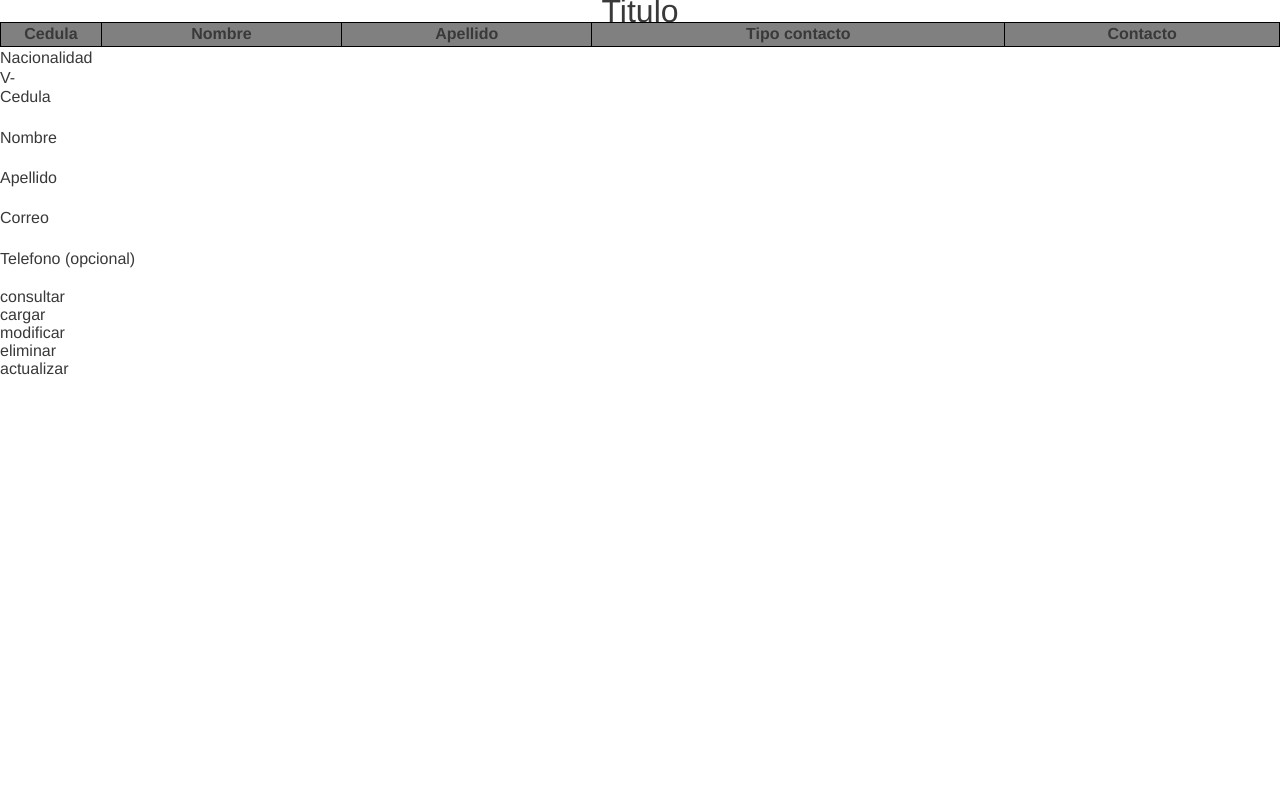
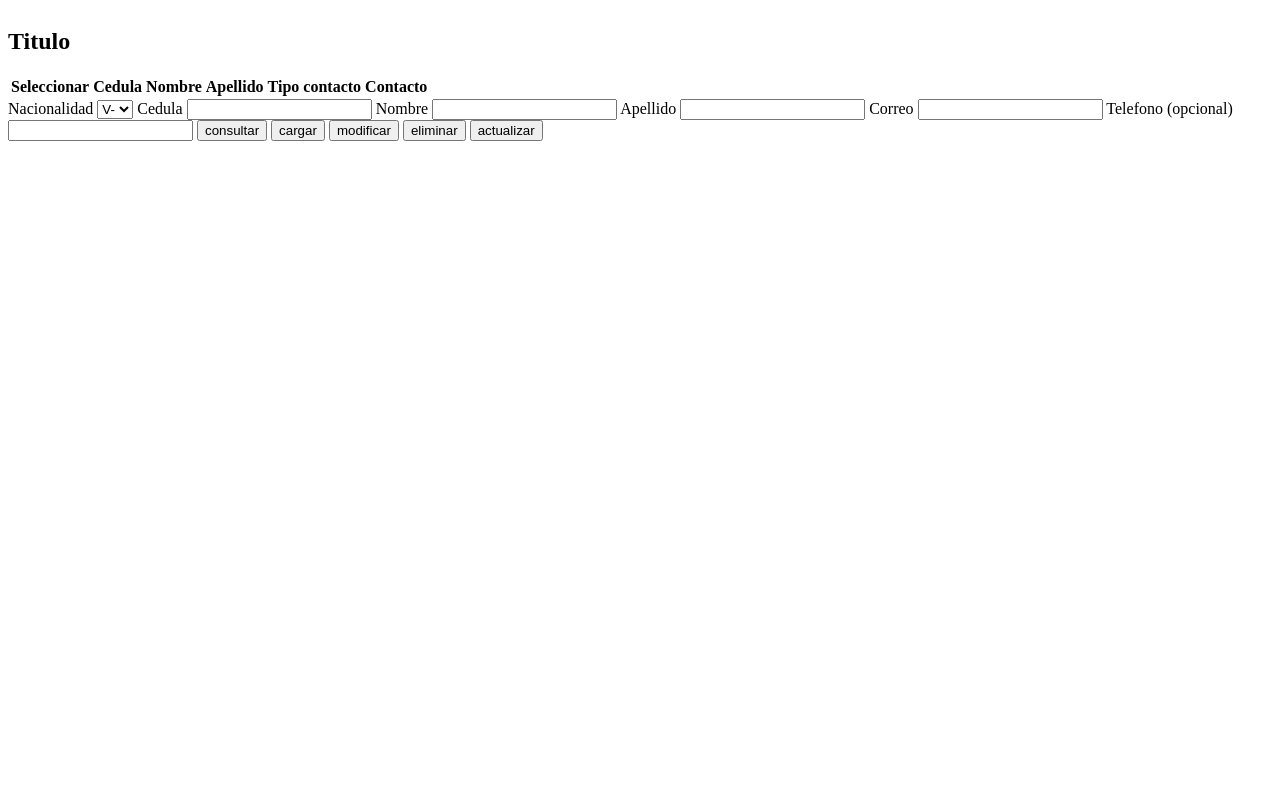
Before and after one commit to andlicon/Experimental, a PHP site: page /php/interfazRepresentante/representanteView.php in a window 1280 px wide. Run offline with PHP 8.4, Linux system fonts and the light colour scheme; lists and menus that the app fills with data are empty.

Commit message:
commit general

```diff
--- a/Sass/__base.scss
+++ b/Sass/__base.scss
@@ -1,139 +1,139 @@
-@charset "UTF-8";
-/*VARIABLES*/
-:root {
-  --negro: #393939;
-  /* Tipografía */
-  --tipo-principal: Helvetica, Arial, sans-serif;
-  --tipo-secundaria: Verdana;
-}
+// @charset "UTF-8";
+// /*VARIABLES*/
+// :root {
+//   --negro: #393939;
+//   /* Tipografía */
+//   --tipo-principal: Helvetica, Arial, sans-serif;
+//   --tipo-secundaria: Verdana;
+// }
 
-/* Modo oscuro */
-@media (prefers-color-scheme: dark) {
-  :root {
-    --negro: #393939;
-  }
-}
+// /* Modo oscuro */
+// @media (prefers-color-scheme: dark) {
+//   :root {
+//     --negro: #393939;
+//   }
+// }
 
-/*reset */
-* {
-  margin: 0;
-  padding: 0;
-  border: 0;
-  -webkit-box-sizing: border-box;
-          box-sizing: border-box;
-  vertical-align: baseline;
-}
+// /*reset */
+// * {
+//   margin: 0;
+//   padding: 0;
+//   border: 0;
+//   -webkit-box-sizing: border-box;
+//           box-sizing: border-box;
+//   vertical-align: baseline;
+// }
 
-/* Imagenes */
-img, picture, video, iframe, figure {
-  max-width: 100%;
-  width: 100%;
-  display: block;
+// /* Imagenes */
+// img, picture, video, iframe, figure {
+//   max-width: 100%;
+//   width: 100%;
+//   display: block;
 
-  -o-object-fit: cover;
-     object-fit: cover;
+//   -o-object-fit: cover;
+//      object-fit: cover;
 
-  -o-object-position: center center;
-     object-position: center center;
-}
+//   -o-object-position: center center;
+//      object-position: center center;
+// }
 
-/* reset hipervínculos */
-a {
-  display: block;
-  text-decoration: none;
-  color: inherit;
-  font-size: inherit;
-}
-/* hipervinculos dentro de parrafos se comportan igual*/
-p a {
-  display: inline;
-}
+// /* reset hipervínculos */
+// a {
+//   display: block;
+//   text-decoration: none;
+//   color: inherit;
+//   font-size: inherit;
+// }
+// /* hipervinculos dentro de parrafos se comportan igual*/
+// p a {
+//   display: inline;
+// }
 
-/* reset li*/
-li {
-  list-style-type: none;
-}
+// /* reset li*/
+// li {
+//   list-style-type: none;
+// }
 
-/*scroll suave*/
-html {
-  scroll-behavior: smooth;
-}
+// /*scroll suave*/
+// html {
+//   scroll-behavior: smooth;
+// }
 
-/*Etiquetas de texto*/
-h1, h2, h3, h4, h5, h6, p, span, a, strong, blockquote, i, b, u, em {
-  font-size: 1em;
-  font-weight: inherit;
-  font-style: inherit;
-  text-decoration: none;
-  color: inherit;
-}
+// /*Etiquetas de texto*/
+// h1, h2, h3, h4, h5, h6, p, span, a, strong, blockquote, i, b, u, em {
+//   font-size: 1em;
+//   font-weight: inherit;
+//   font-style: inherit;
+//   text-decoration: none;
+//   color: inherit;
+// }
 
-/* pseudoelementos de quote */
-blockquote:before, blockquote:after, q:before, q:after {
-  content: "";
-  content: none;
-}
+// /* pseudoelementos de quote */
+// blockquote:before, blockquote:after, q:before, q:after {
+//   content: "";
+//   content: none;
+// }
 
-/* teexto seleccionable */
-::-moz-selection {
-  background-color: var(--negro);
-  color: var(--blanco);
-}
-::selection {
-  background-color: var(--negro);
-  color: var(--blanco);
-}
+// /* teexto seleccionable */
+// ::-moz-selection {
+//   background-color: var(--negro);
+//   color: var(--blanco);
+// }
+// ::selection {
+//   background-color: var(--negro);
+//   color: var(--blanco);
+// }
 
-/* Tipografía y formulario*/
-form, input, textarea, select, button, label {
-  font-family: inherit;
-  font-size: inherit;
-  -webkit-hyphens: auto;
-      -ms-hyphens: auto;
-          hyphens: auto;
-  background-color: transparent;
-  color: inherit;
-  display: block;
+// /* Tipografía y formulario*/
+// form, input, textarea, select, button, label {
+//   font-family: inherit;
+//   font-size: inherit;
+//   -webkit-hyphens: auto;
+//       -ms-hyphens: auto;
+//           hyphens: auto;
+//   background-color: transparent;
+//   color: inherit;
+//   display: block;
 
-  -webkit-appearance: none;
-     -moz-appearance: none;
-          appearance: none;
-}
+//   -webkit-appearance: none;
+//      -moz-appearance: none;
+//           appearance: none;
+// }
 
-/* tablas */
-table, tr, td {
-  border-collapse: collapse;
-  border-spacing: 0;
-}
+// /* tablas */
+// table, tr, td {
+//   border-collapse: collapse;
+//   border-spacing: 0;
+// }
 
-/* SVG */
-svg {
-  width: 100%;
-  display: block;
-  fill: currentColor;
-}
+// /* SVG */
+// svg {
+//   width: 100%;
+//   display: block;
+//   fill: currentColor;
+// }
 
-/* Tipografía */
-body {
-  min-height: 100vh;
-  font-size: 100%;
-  font-family: var(--tipo-principal);
-  color: var(--negro);
+// /* Tipografía */
+// body {
+//   min-height: 100vh;
+//   font-size: 100%;
+//   font-family: var(--tipo-principal);
+//   color: var(--negro);
 
-  line-height: 1.4em;
+//   line-height: 1.4em;
 
-  -webkit-hyphens: auto;
-      -ms-hyphens: auto;
-          hyphens: auto;
+//   -webkit-hyphens: auto;
+//       -ms-hyphens: auto;
+//           hyphens: auto;
 
-  font-smooth: always;
+//   font-smooth: always;
 
-  -webkit-font-smoothing: antialiased;
+//   -webkit-font-smoothing: antialiased;
 
-  -moz-osx-font-smoothing: grayscale;
-}
+//   -moz-osx-font-smoothing: grayscale;
+// }
 
-h2 {
-  font-size: 2em;
-  text-align: center;
-}
+// h2 {
+//   font-size: 2em;
+//   text-align: center;
+// }
--- a/Sass/componentes/__output.scss
+++ b/Sass/componentes/__output.scss
@@ -1,30 +1,36 @@
-.output {
-    display: flex;
-    flex-flow: column nowrap;
+// .output {
+//     display: flex;
+//     flex-flow: column nowrap;
 
-    background-color: grey;
-}
+//     background-color: grey;
+// }
 
-.output__tabla {
-    height: 100%;
+// .output__tabla {
+//     height: 100%;
 
-    border: 1px solid black;
-}
+//     border: 1px solid black;
+// }
 
-.output__celda {
+// .output__celda {
 
-    border: 1px solid black;
-    text-align: left;
-}
+//     border: 1px solid black;
+//     text-align: left;
+// }
 
-.output__celda--header {
-    text-align: center;
-}
+// .output__celda--header {
+//     text-align: center;
+// }
 
-.output__col--cedula {
-    width: 6.3em;
-}
+// .output__col--cedula {
+//     width: 6.3em;
+// }
 
-.output__mensaje {
-    display: absolute;
-}
+// .output__mensaje {
+//     display: absolute;
+// }
+
+// .output__seleccion {
+//     width: 1em;
+//     height: 1em;
+//     background-color: red;
+// }
--- a/css/main.css
+++ b/css/main.css
@@ -1,136 +1,3 @@
-@charset "UTF-8";
-/*VARIABLES*/
-:root {
-  --negro: #393939;
-  /* Tipografía */
-  --tipo-principal: Helvetica, Arial, sans-serif;
-  --tipo-secundaria: Verdana;
-}
-
-/* Modo oscuro */
-@media (prefers-color-scheme: dark) {
-  :root {
-    --negro: #393939;
-  }
-}
-/*reset */
-* {
-  margin: 0;
-  padding: 0;
-  border: 0;
-  -webkit-box-sizing: border-box;
-  box-sizing: border-box;
-  vertical-align: baseline;
-}
-
-/* Imagenes */
-img, picture, video, iframe, figure {
-  max-width: 100%;
-  width: 100%;
-  display: block;
-  -o-object-fit: cover;
-  object-fit: cover;
-  -o-object-position: center center;
-  object-position: center center;
-}
-
-/* reset hipervínculos */
-a {
-  display: block;
-  text-decoration: none;
-  color: inherit;
-  font-size: inherit;
-}
-
-/* hipervinculos dentro de parrafos se comportan igual*/
-p a {
-  display: inline;
-}
-
-/* reset li*/
-li {
-  list-style-type: none;
-}
-
-/*scroll suave*/
-html {
-  scroll-behavior: smooth;
-}
-
-/*Etiquetas de texto*/
-h1, h2, h3, h4, h5, h6, p, span, a, strong, blockquote, i, b, u, em {
-  font-size: 1em;
-  font-weight: inherit;
-  font-style: inherit;
-  text-decoration: none;
-  color: inherit;
-}
-
-/* pseudoelementos de quote */
-blockquote:before, blockquote:after, q:before, q:after {
-  content: "";
-  content: none;
-}
-
-/* teexto seleccionable */
-::-moz-selection {
-  background-color: var(--negro);
-  color: var(--blanco);
-}
-
-::selection {
-  background-color: var(--negro);
-  color: var(--blanco);
-}
-
-/* Tipografía y formulario*/
-form, input, textarea, select, button, label {
-  font-family: inherit;
-  font-size: inherit;
-  -webkit-hyphens: auto;
-  -ms-hyphens: auto;
-  hyphens: auto;
-  background-color: transparent;
-  color: inherit;
-  display: block;
-  -webkit-appearance: none;
-  -moz-appearance: none;
-  appearance: none;
-}
-
-/* tablas */
-table, tr, td {
-  border-collapse: collapse;
-  border-spacing: 0;
-}
-
-/* SVG */
-svg {
-  width: 100%;
-  display: block;
-  fill: currentColor;
-}
-
-/* Tipografía */
-body {
-  min-height: 100vh;
-  font-size: 100%;
-  font-family: var(--tipo-principal);
-  color: var(--negro);
-  line-height: 1.4em;
-  -webkit-hyphens: auto;
-  -ms-hyphens: auto;
-  hyphens: auto;
-  font-smooth: always;
-  -webkit-font-smoothing: antialiased;
-  -moz-osx-font-smoothing: grayscale;
-}
-
-h2 {
-  font-size: 2em;
-  text-align: center;
-}
-
 .body-login {
   display: -webkit-box;
   display: -ms-flexbox;
@@ -275,36 +142,3 @@ h2 {
 .grande {
   height: 100%;
 }
-
-.output {
-  display: -webkit-box;
-  display: -ms-flexbox;
-  display: flex;
-  -webkit-box-orient: vertical;
-  -webkit-box-direction: normal;
-      -ms-flex-flow: column nowrap;
-          flex-flow: column nowrap;
-  background-color: grey;
-}
-
-.output__tabla {
-  height: 100%;
-  border: 1px solid black;
-}
-
-.output__celda {
-  border: 1px solid black;
-  text-align: left;
-}
-
-.output__celda--header {
-  text-align: center;
-}
-
-.output__col--cedula {
-  width: 6.3em;
-}
-
-.output__mensaje {
-  display: absolute;
-}
--- a/php/conexion/RepresentanteConsul.php
+++ b/php/conexion/RepresentanteConsul.php
@@ -48,8 +48,8 @@
                 $cedula = $registro['cedula'];
                 $nombre = $registro['nombre'];
                 $apellido = $registro['apellido'];
-                $tipoContacto = $representante['descripcion'];
-                $contacto = $representante['contacto'];
+                $tipoContacto = $registro['descripcion'];
+                $contacto = $registro['contacto'];
 
                 $representante = new Representante($cedula, $nombre, $apellido, $tipoContacto, $contacto);
             }
--- a/php/interfazRepresentante/representanteView.php
+++ b/php/interfazRepresentante/representanteView.php
@@ -5,6 +5,13 @@
     include('accionBoton/consultarTodosRep.php');
     include('accionBoton/consultarInstanciaRep.php');
     include('accionBoton/cargarRep.php');
+?>
+
+<?php
+
+    if( isset($_REQUEST["modificar"]) ) {
+        $cb = $_REQUEST['check'];
+    }
 ?>
 <head>
     <meta charset="UTF-8">
@@ -35,6 +42,7 @@
     <div class="output">
         <table class="output__tabla">
             <colgroup>
+                <col class="output__col--seleccion">
                 <col class="output__col--cedula">
                 <col class="output__col--nombre">
                 <col class="output__col--apellido">
@@ -43,6 +51,9 @@
             </colgroup>
             <thead class="output__header">
                 <tr class="output__renglon">
+                    <th class="output__celda output__celda--header">
+                       Seleccionar
+                    </th>
                     <th class="output__celda output__celda--header">
                        Cedula
                     </th>
@@ -77,7 +88,10 @@
                                 $tipoContacto = $representante->getTipoContacto();
                                 $contacto = $representante->getContacto();
 
-                                echo "  <tr class=\"output__renglon\">
+                                echo "  <tr>
+                                            <td class=\"output__celda\">
+                                                <input type=\"checkbox\" name=\"check[]\" value=\"".($i+1)."\" id=\"cb".($i+1)."\">
+                                            </td>
                                             <td class=\"output__celda\">
                                                 $cedula
                                             </td>
@@ -129,3 +143,15 @@
     </div>
 </body>
 </html>
+
+<script>
+    function seleccionar(renglon, id) {
+        if($("#cb"+id).attr("checked" == "checked")) {
+            $("#cb"+id).removeAttr("checked");
+        }
+        else {
+            $("#cb"+id).attr("checked", "true");
+            $("#cb"+id).prop("checked", "true");
+        }
+    }
+</script>
```
Also changed, not shown: php/interfazRepresentante/accionBoton/consultarInstanciaRep.php (line endings or trailing spaces).
